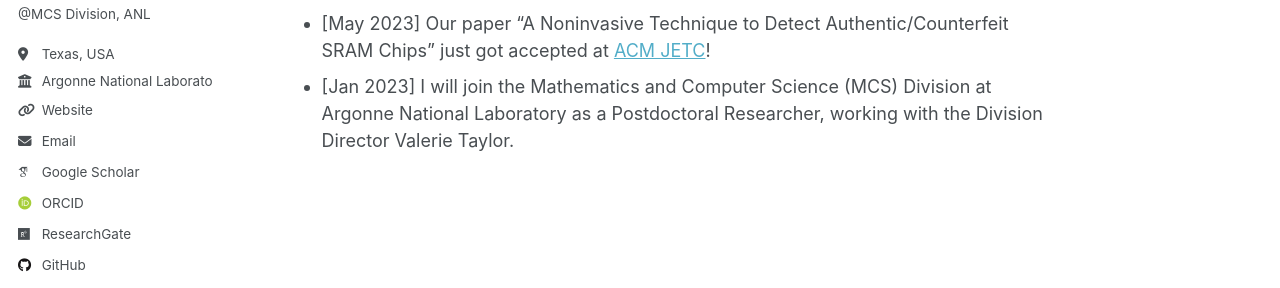
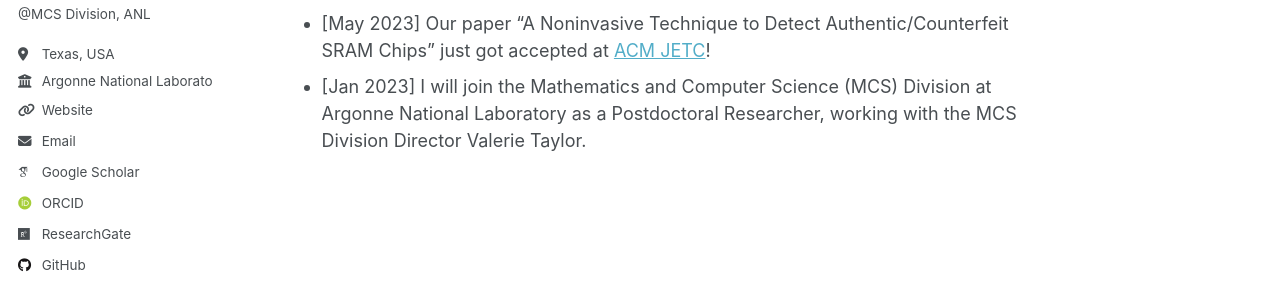
Before and after one commit to fferdaus/fferdaus.github.io, a Jekyll site: the page built from _pages/about.md, in a window 1280 px wide and 900 px high, scrolled down 1731 px. Shown: the part 347-635 px from the top of the window. Built offline with Jekyll 4.4.1, drawn with Linux system fonts in a browser that asks for light colours; some web fonts are replaced.

Commit message:
Update about.md

```diff
--- a/_pages/about.md
+++ b/_pages/about.md
@@ -65,4 +65,4 @@ She has published numerous scientific articles, including journal articles, conf
 - [May 2024] I have been selected to participate in the Argonne Training Program on Extreme-Scale Computing [ATPESC 2024](https://extremecomputingtraining.anl.gov/)!
 - [Jan 2024] Our paper "Hiding Information for Secure and Covert data Storage in Commercial ReRAM Chips" just got accepted at [IEEE TIFS](https://ieeexplore.ieee.org/xpl/RecentIssue.jsp?punumber=10206)!
 - [May 2023] Our paper "A Noninvasive Technique to Detect Authentic/Counterfeit SRAM Chips" just got accepted at [ACM JETC](https://dl.acm.org/journal/jetc)!
-- [Jan 2023] I will join the Mathematics and Computer Science (MCS) Division at Argonne National Laboratory as a Postdoctoral Researcher, working with the Division Director Valerie Taylor.
+- [Jan 2023] I will join the Mathematics and Computer Science (MCS) Division at Argonne National Laboratory as a Postdoctoral Researcher, working with the MCS Division Director Valerie Taylor.
```
